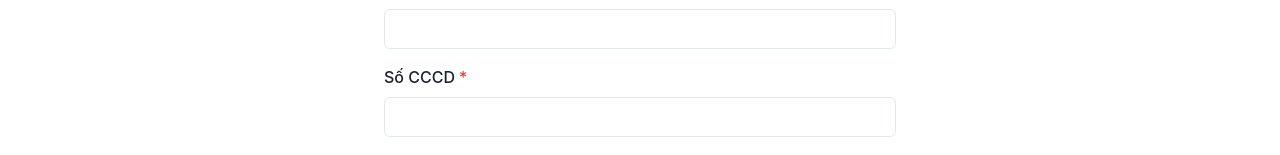
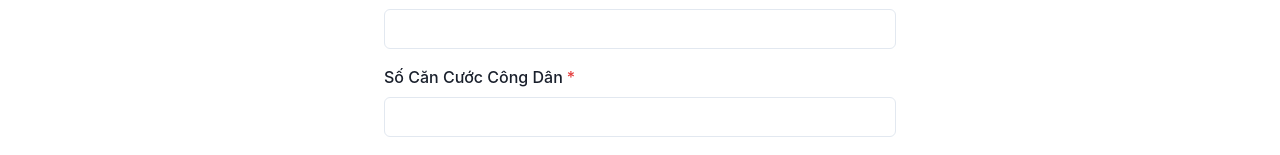
Before and after one commit to jj50cm/petmart_frontend, a React (Vite) app: page /register in a window 1280 px wide. Shown: the part 168-323 px from the top of the page. Built offline with nearby package versions, Linux system fonts and the light colour scheme.

Commit message:
Cập nhật RegisterPage

```diff
--- a/src/pages/RegisterPage.jsx
+++ b/src/pages/RegisterPage.jsx
@@ -40,8 +40,8 @@ function RegisterPage() {
             .required("Vui lòng nhập Họ tên"),
         idNumber: Yup
             .string()
-            .required("Vui lòng nhập Số CCCD")
-            .min(12, "Số CCCD cần có 12 chữ số"),
+            .required("Vui lòng nhập Số Căn Cước Công Dân")
+            .min(12, "Số Căn Cước Công Dân cần có 12 chữ số"),
         address: Yup
             .string()
             .required("Vui lòng nhập Địa chỉ thường trú"),
@@ -126,7 +126,7 @@ function RegisterPage() {
                                         isInvalid={form.errors.idNumber && form.touched.idNumber}
                                         mb={"4"}
                                     >
-                                        <FormLabel>Số CCCD</FormLabel>
+                                        <FormLabel>Số Căn Cước Công Dân</FormLabel>
                                         <Input
                                             {...field}
                                         />
```
